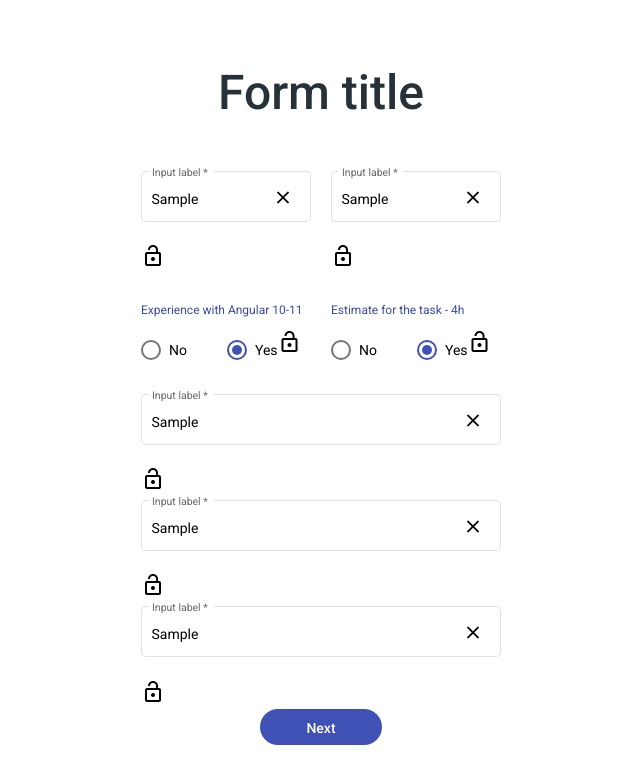
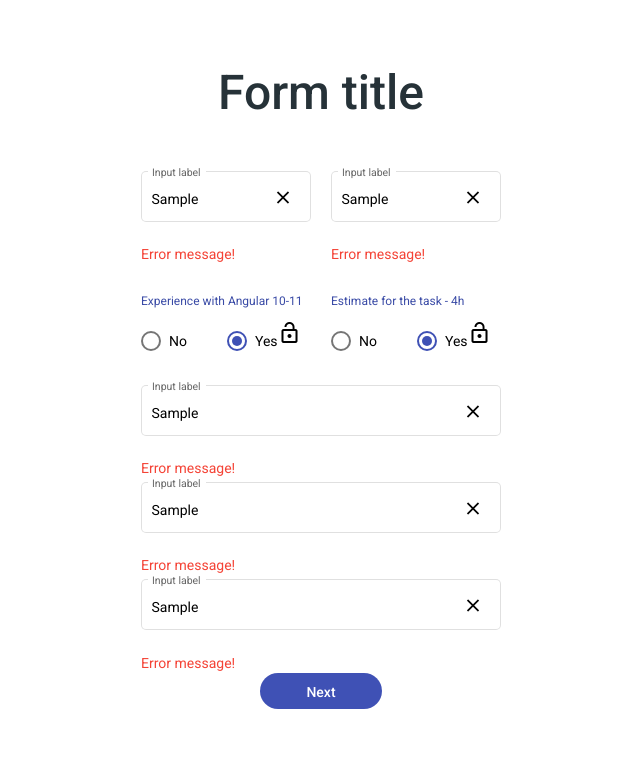
Before and after one commit to Borys91/test-form, an Angular app: page / in a window 1280 px wide. Both pictures are taken after typing "Sample", "Sample", "Sample", "Sample", "Sample" into the empty fields and a click on the button "Next". Shown: the top 784 px of the page, without its empty margins (325-965 px from the left). Built offline with nearby package versions, Linux system fonts and the light colour scheme.

Commit message:
feat: add input and radio button in form

```diff
--- a/src/app/app.module.ts
+++ b/src/app/app.module.ts
@@ -7,7 +7,6 @@ import { AppComponent } from './app.component';
 import { BrowserAnimationsModule } from '@angular/platform-browser/animations';
 import {FormsModule, ReactiveFormsModule }   from '@angular/forms';
 
-import { InputComponent } from './input/input.component';
 import { RadioButtonComponent } from './radio-button/radio-button.component';
 
 
@@ -16,15 +15,16 @@ import {MatInputModule} from '@angular/material/input';
 import {MatButtonModule} from '@angular/material/button';
 import {MatRadioModule} from '@angular/material/radio';
 import { FormComponent } from './form/form.component';
+import { CustomInputComponent } from './custom-input/custom-input.component';
 
 
 
 @NgModule({
   declarations: [
     AppComponent,
-    InputComponent,
     RadioButtonComponent,
     FormComponent,
+    CustomInputComponent,
 
   ],
   imports: [
--- /dev/null
+++ b/src/app/custom-input/custom-input.component.html
@@ -0,0 +1,9 @@
+<mat-form-field appearance="outline" hideRequiredMarker='true' class="example-form-field ">
+    <mat-label>Input label</mat-label>
+    <input matInput name="myInput"
+    [(ngModel)]="myInput" autocomplete="off"
+    required [disabled]="disabled" [value]= "val"/>
+    <button mat-button *ngIf="myInput" matSuffix mat-icon-button aria-label="Clear" (click)="clearValue()">
+      <mat-icon>close</mat-icon>
+    </button>
+</mat-form-field>
--- /dev/null
+++ b/src/app/custom-input/custom-input.component.ts
@@ -0,0 +1,60 @@
+import { Component, forwardRef, HostBinding, Input } from '@angular/core';
+import { ControlValueAccessor, FormControl, NG_VALUE_ACCESSOR, Validators } from '@angular/forms';
+
+@Component({
+  selector: 'app-custom-input',
+  templateUrl: './custom-input.component.html',
+  styleUrls: ['./custom-input.component.scss'],
+  providers: [
+    {
+      provide: NG_VALUE_ACCESSOR,
+      useExisting: forwardRef(() => CustomInputComponent),
+      multi: true
+    }
+  ]
+})
+export class CustomInputComponent implements  ControlValueAccessor {
+  myInput:string;
+  @Input() required: any;
+  @Input() disabled: any;
+  constructor() { }
+
+  onChange: any = () => {}
+  onTouch: any = () => {}
+  val= "";
+
+  set value(val){
+    if( val !== undefined && this.val !== val){
+    this.val = val;
+    this.myInput = val;
+    this.onChange(this.val)
+    this.onTouch(this.val)
+    }
+  }
+
+  writeValue(value: any){
+    this.value = value;
+  }
+
+  registerOnChange(fn: any){
+    this.onChange = fn;
+
+  }
+  setDisabledState?(isDisabled:boolean):void {
+    this.disabled = isDisabled;
+  }
+
+  registerOnTouched(fn: any){
+    this.onTouch = fn;
+
+  }
+  clearValue() {
+    this.myInput = '';
+    this.val = '';
+    this.onChange(this.val);
+    this.onTouch(this.val);
+  }
+  changeValue(event) {
+   this.value =  event.target.value;
+  }
+}
--- a/src/app/form/form.component.html
+++ b/src/app/form/form.component.html
@@ -1,10 +1,14 @@
-<form [formGroup]="mainForm" class="form"   (ngSubmit)="next(mainForm)">
+<form [formGroup]="mainForm" class="form" (ngSubmit)="onSubmit(mainForm)">
   <div class="wrapper">
     <h1>{{title}}</h1>
     <div class="top-block">
       <div class="top-block__left">
         <div>
-          <app-input formControlName="firstInput"></app-input>
+          <app-custom-input [required]=true formControlName="firstInput" [disabled]="false">
+          </app-custom-input>
+          <mat-error *ngIf="mainForm.get('firstInput').hasError('required') && mainForm.get('firstInput').touched">
+            Error message!
+          </mat-error>
         </div>
         <div>
           <p class="subtitle">Experience with Angular 10-11</p>
@@ -13,7 +17,9 @@
       </div>
       <div class="top-block__right">
         <div>
-          <app-input formControlName="secondInput"></app-input>
+          <app-custom-input [required]=true formControlName="secondInput" [disabled]="false"></app-custom-input>
+          <mat-error *ngIf="mainForm.get('secondInput').hasError('required') && mainForm.get('secondInput').touched">
+            Error message!</mat-error>
         </div>
         <div>
           <p class="subtitle">Estimate for the task - 4h</p>
@@ -23,17 +29,23 @@
     </div>
     <div class="main-block">
       <div>
-        <app-input formControlName="thirdInput"></app-input>
+        <app-custom-input [required]=true formControlName="thirdInput" [disabled]="false"></app-custom-input>
+        <mat-error *ngIf="mainForm.get('thirdInput').hasError('required') && mainForm.get('thirdInput').touched">Error
+          message!</mat-error>
       </div>
       <div>
-        <app-input formControlName="fourthInput"></app-input>
+        <app-custom-input [required]=true formControlName="fourthInput" [disabled]="false"></app-custom-input>
+        <mat-error *ngIf="mainForm.get('fourthInput').hasError('required') && mainForm.get('fourthInput').touched">Error
+          message!</mat-error>
       </div>
       <div>
-        <app-input formControlName="fifthInput"></app-input>
+        <app-custom-input [required]=true formControlName="fifthInput" [disabled]="false"></app-custom-input>
+        <mat-error *ngIf="mainForm.get('fifthInput').hasError('required') && mainForm.get('fifthInput').touched">Error
+          message!</mat-error>
       </div>
     </div>
     <div class="footer-block">
-      <button type="submit" mat-flat-button color="primary" class="btn" ><span class="btn__text">Next</span></button>
+      <button type="submit" mat-flat-button color="primary" class="btn"><span class="btn__text">Next</span></button>
     </div>
   </div>
 </form>
--- a/src/app/form/form.component.scss
+++ b/src/app/form/form.component.scss
@@ -55,3 +55,10 @@ h1{
 
   }
 }
+
+// ::ng-deep .mat-form-field-outline.ng-invalid{
+//   border: 2px solid red;
+// }
+.invalid {
+  border: 2px solid red;
+}
--- a/src/app/form/form.component.ts
+++ b/src/app/form/form.component.ts
@@ -1,5 +1,5 @@
 import { Component, OnInit } from '@angular/core';
-import { FormBuilder, FormControl, FormGroup, Validators , NgForm} from '@angular/forms';
+import { FormBuilder, FormControl, FormGroup, Validators, NgForm, FormsModule } from '@angular/forms';
 
 @Component({
   selector: 'app-form',
@@ -7,22 +7,31 @@ import { FormBuilder, FormControl, FormGroup, Validators , NgForm} from '@angula
   styleUrls: ['./form.component.scss']
 })
 export class FormComponent implements OnInit {
-  mainForm:FormGroup;
+  // valueLock = true;
+  // isDisable = false;
+  mainForm: FormGroup;
   title = 'Form title';
   constructor(private fb: FormBuilder) { }
-  isDisable = true;
   ngOnInit(): void {
     this.mainForm = this.fb.group({
-      firstRadioButton: [{value:true}],
-      secondRadioButton: [{value:true}],
-      firstInput: ["",Validators.required],
-      secondInput:["",Validators.required],
-      thirdInput:["",Validators.required],
-      fourthInput:["",Validators.required],
-      fifthInput:["",Validators.required],
+      firstInput : new FormControl("",Validators.required),
+      secondInput : new FormControl("",Validators.required),
+      thirdInput : new FormControl("",Validators.required),
+      fourthInput : new FormControl("",Validators.required),
+      fifthInput : new FormControl("",Validators.required),
+      firstRadioButton: new FormControl({value:true}),
+      secondRadioButton: new FormControl({value:true}),
     })
   }
-  next(form) {
+  onSubmit(form) {
     console.log(form)
+    form.markAllAsTouched();
+
   }
+
+  // setValue(isDisable,FormControl) {
+  //   this.valueLock = !this.valueLock;
+  //   this.isDisable = !this.isDisable;
+  //   isDisable ? FormControl.enable():FormControl.disable()
+  // }
 }
--- a/src/app/input/input.component.html
+++ /dev/null
@@ -1,14 +0,0 @@
-<form [formGroup]="inputForm">
-  <mat-form-field class="example-form-field" appearance="outline"  >
-    <mat-label>Input label</mat-label>
-    <input matInput type="text"  autocomplete="off" formControlName="inputValue"
-    (input)="onChange($event.target.value)" [(value)]="value" #textInput required>
-    <button mat-button *ngIf="value" matSuffix mat-icon-button aria-label="Clear" (click)="onChange('')">
-      <mat-icon>close</mat-icon>
-    </button>
-    <mat-error *ngIf="inputForm.get('inputValue').hasError('required')">
-      Error Message
-    </mat-error>
-  </mat-form-field>
-  <mat-icon (click)="setValue(isDisable)">{{valueLock ?'lock_open': "lock"}}</mat-icon>
-</form>
--- a/src/app/input/input.component.ts
+++ /dev/null
@@ -1,65 +0,0 @@
-import { Component, forwardRef, OnInit, Self,  } from '@angular/core';
-import { NG_VALUE_ACCESSOR, FormBuilder ,FormGroup ,ControlValueAccessor, Validators, NG_VALIDATORS, NgControl, FormControl } from '@angular/forms';
-
-@Component({
-  selector: 'app-input',
-  templateUrl: './input.component.html',
-  styleUrls: ['./input.component.scss'],
-  providers:[
-    {
-      provide: NG_VALUE_ACCESSOR,
-      useExisting: InputComponent,
-      multi: true
-    },
-    {
-      provide: NG_VALIDATORS,
-      useExisting: InputComponent,
-      multi: true
-    }
-  ]
-})
-export class InputComponent implements OnInit, ControlValueAccessor  {
-  value = '';
-  valueLock = true;
-  isDisable = false;
-  changeValue: () => void;
-  inputForm:FormGroup;
-  constructor(
-    private fb: FormBuilder ,
-    ) {}
-
-  ngOnInit(): void {
-    this.inputForm = this.fb.group({
-      inputValue:[{value:"",disabled:this.isDisable},Validators.required]
-    })
-  }
-  validate() {
-    if(this.inputForm.invalid) {
-      return  {
-        invalid: true
-      }
-    }
-  }
-  writeValue(value:any) {
-    if(value) {
-      this.inputForm.setValue(value);
-    }
-  }
-  registerOnChange(fn: any) {
-    this.inputForm.valueChanges.subscribe(fn );
-  }
-  registerOnTouched(fn: any) {
-    this.inputForm.valueChanges.subscribe(fn);
-  }
-  setDisabledState?(isDisabled:boolean):void {
-
-  }
-  onChange(value) {
-    this.value = value;
-  }
-  setValue(isDisable) {
-    this.valueLock = !this.valueLock;
-    this.isDisable = !this.isDisable;
-    isDisable ? this.inputForm.enable():this.inputForm.disable()
-  }
-}
--- a/src/app/radio-button/radio-button.component.html
+++ b/src/app/radio-button/radio-button.component.html
@@ -1,5 +1,5 @@
 <form [formGroup]="yesNoForm">
-  <mat-radio-group aria-label="Select an option" formControlName="value">
+  <mat-radio-group  aria-label="Select an option" formControlName="value">
     <mat-radio-button [value]="false" >No</mat-radio-button>
     <mat-radio-button [value]="true">Yes</mat-radio-button>
   </mat-radio-group>
--- a/src/app/radio-button/radio-button.component.ts
+++ b/src/app/radio-button/radio-button.component.ts
@@ -19,17 +19,28 @@ import { MAT_RADIO_DEFAULT_OPTIONS } from '@angular/material/radio';
   }
   ]
 })
-export class RadioButtonComponent implements OnInit , ControlValueAccessor{
+export class RadioButtonComponent implements OnInit, ControlValueAccessor{
   yesNoForm:FormGroup;
   valueLock = true;
   isDisable = false;
+  val = true;
+  onChange: any = () => {}
+  onTouch: any = () => {}
   constructor(private fb:FormBuilder) { }
 
   ngOnInit(): void {
     this.yesNoForm = this.fb.group({
-      value: ""
+      value: this.val
     });
 
+  }
+  set value(value) {
+
+    if(!!value){
+      this.val = value;
+      this.onChange(value);
+      this.onTouch();
+    }
   }
   writeValue(value:any) {
     if(value) {
@@ -48,4 +59,6 @@ export class RadioButtonComponent implements OnInit , ControlValueAccessor{
     isDisable ? this.yesNoForm.enable():this.yesNoForm.disable()
   }
 
+
+
 }
```
Also changed, not shown: src/app/custom-input/custom-input.component.scss (renamed from src/app/input/input.component.scss), 1 other file (tests, documents, lock files or other folders).
